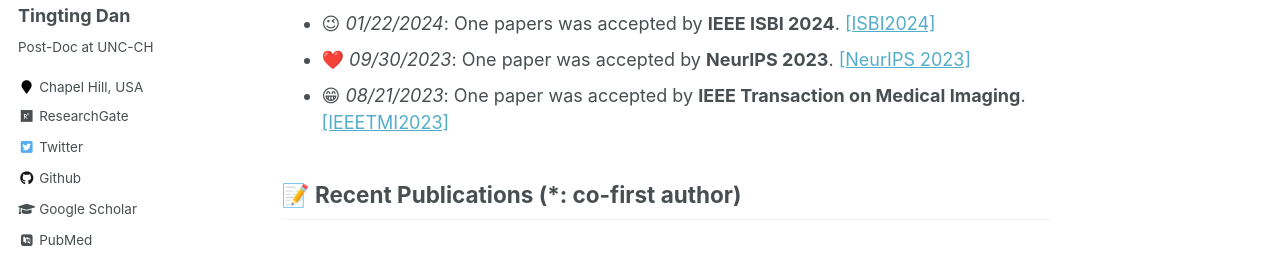
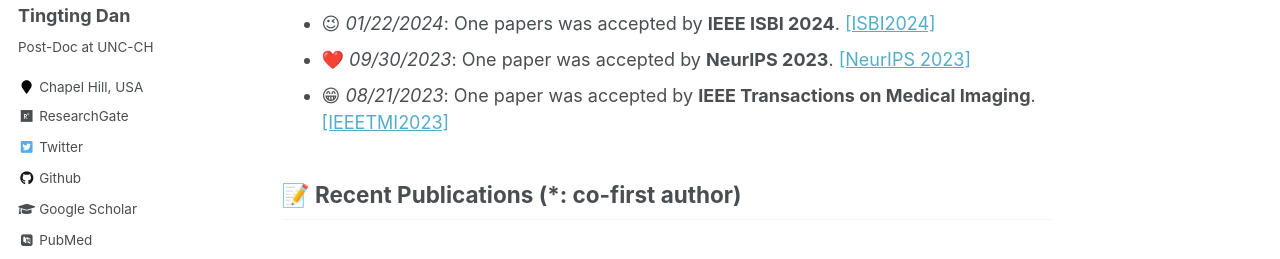
Before and after one commit to Dandy5721/dandy.github.io, a Jekyll site: the page built from _pages/about.md, in a window 1280 px wide and 900 px high, scrolled down 569 px. Shown: the part 175-434 px from the top of the window. Built offline with Jekyll 4.4.1, drawn with Linux system fonts in a browser that asks for light colours; some web fonts are replaced; comment, search, counter and statistics services are not loaded.

Commit message:
Update about.md

```diff
--- a/_pages/about.md
+++ b/_pages/about.md
@@ -24,7 +24,7 @@ redirect_from:
  - 🤞_05/01/2024_: One paper was accepted by **ICML 2024**. [[ICML 2024]](https://scholar.google.com/citations?view_op=view_citation&hl=en&user=FMcmg0gAAAAJ&sortby=pubdate&citft=1&citft=2&citft=3&email_for_op=dandycn721%40gmail.com&citation_for_view=FMcmg0gAAAAJ:k_IJM867U9cC)
  - 😉 _01/22/2024_: One papers was accepted by **IEEE ISBI 2024**. [[ISBI2024]](http://2023.biomedicalimaging.org/en/)
  - ❤️ _09/30/2023_: One paper was accepted by **NeurIPS 2023**. [[NeurIPS 2023]](https://www.researchgate.net/publication/372074848_Re-Think_and_Re-Design_Graph_Neural_Networks_in_Spaces_of_Continuous_Graph_Diffusion_Functionals)
-- 😁 _08/21/2023_: One paper was accepted by **IEEE Transaction on Medical Imaging**. [[IEEETMI2023]](https://ieeexplore.ieee.org/abstract/document/10233889)
+- 😁 _08/21/2023_: One paper was accepted by **IEEE Transactions on Medical Imaging**. [[IEEETMI2023]](https://ieeexplore.ieee.org/abstract/document/10233889)
 
 
 ## 📝 Recent Publications (*: co-first author)
```
